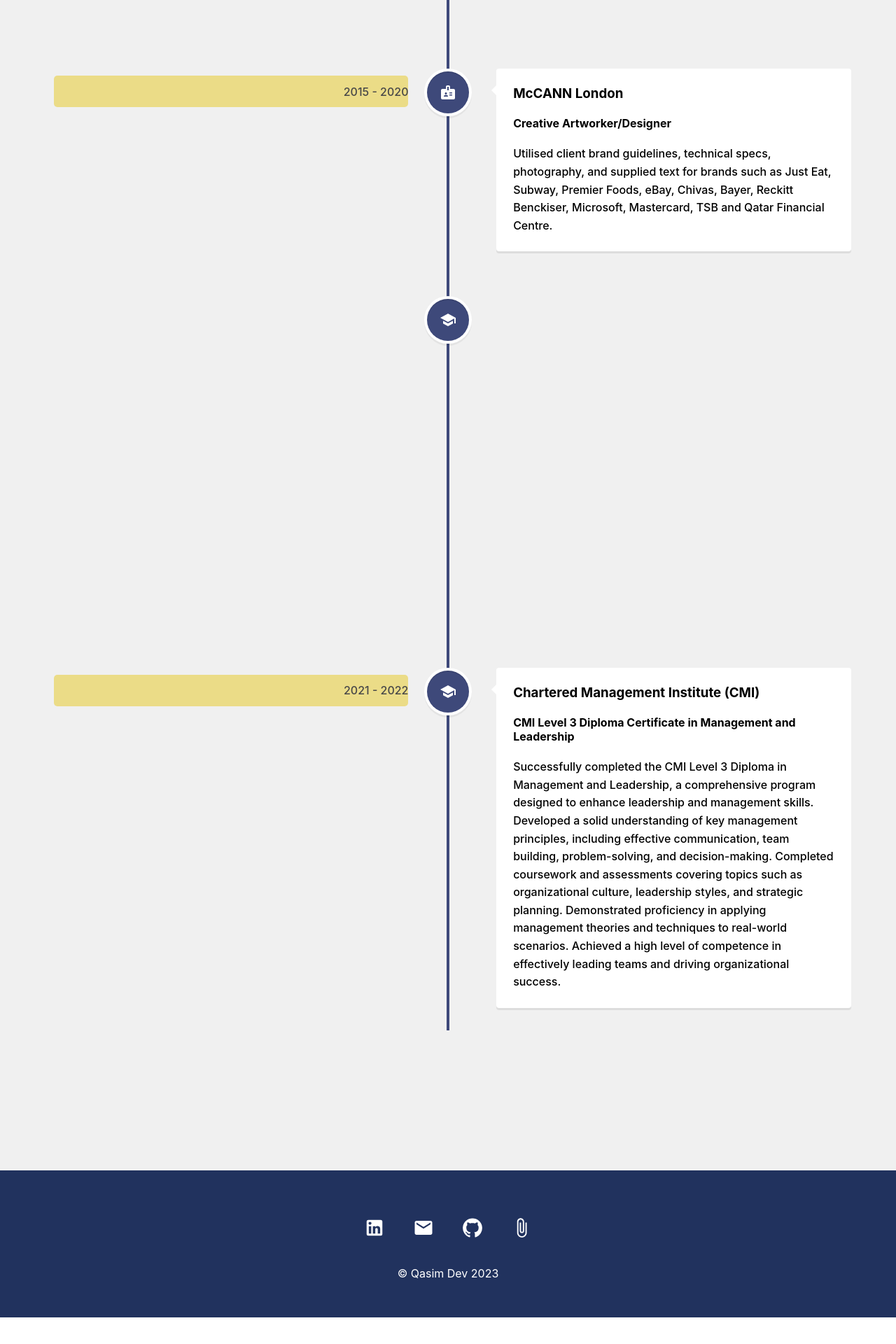
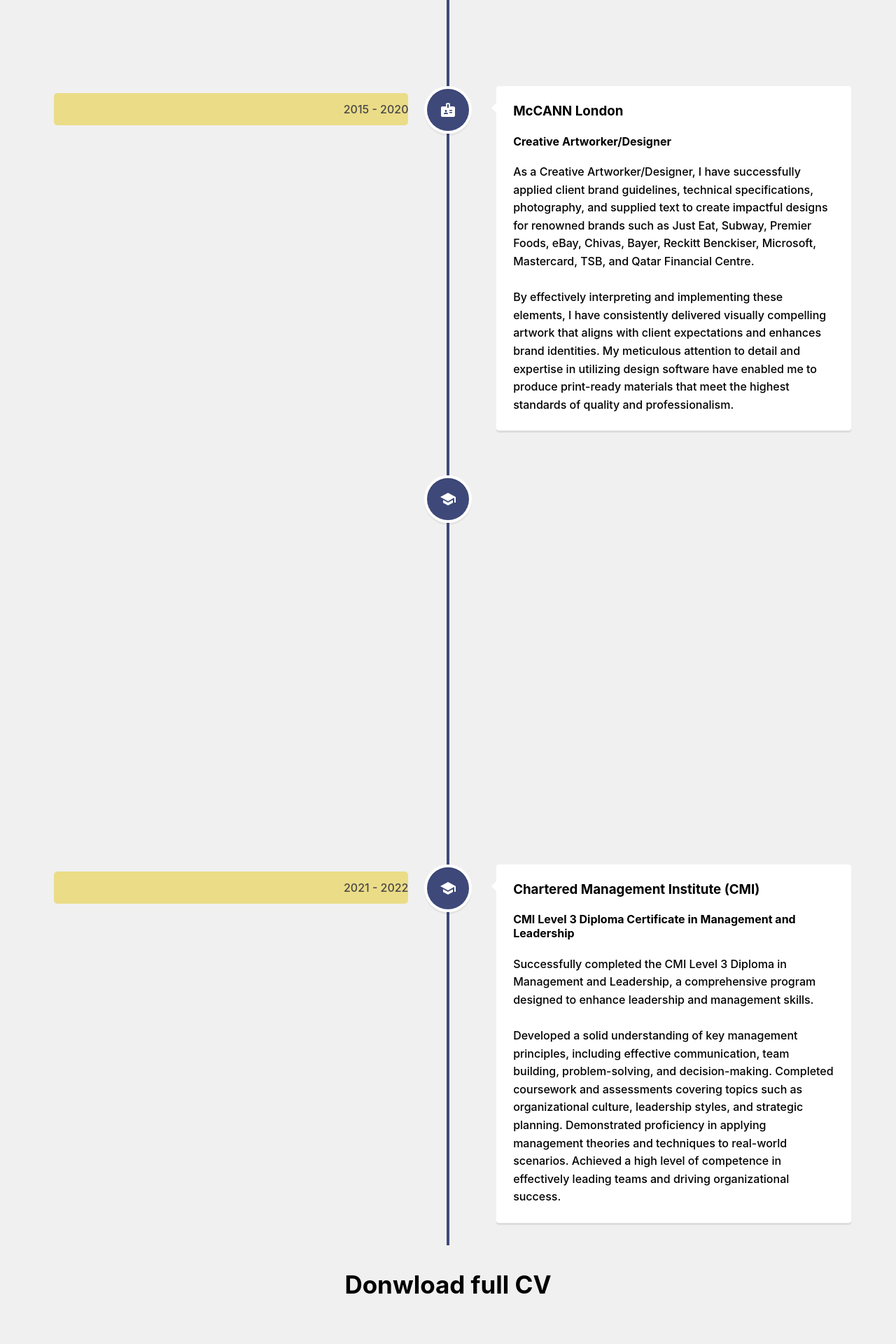
Before and after one commit to Qasim538/qas-portfolio, a React (Create React App) app: page /experience in a window 1280 px wide. Shown: the part 590-2510 px from the top of the page at 70% size. Before the commit the page ends 2472 px from the top, so only its background shows below. Built offline with nearby package versions, Linux system fonts and the light colour scheme.

Commit message:
updated CV to download

```diff
--- a/src/components/Footer.js
+++ b/src/components/Footer.js
@@ -2,7 +2,6 @@
 import LinkedInIcon from "@mui/icons-material/LinkedIn";
 import GitHubIcon from "@mui/icons-material/GitHub";
 import EmailIcon from "@mui/icons-material/Email";
-import AttachFileIcon from '@mui/icons-material/AttachFile';
 import "../styles/Footer.css"
 
 function Footer() {
@@ -17,9 +16,7 @@
         <a target="_blank" href="https://github.com/Qasim538">
         <GitHubIcon />
         </a>
-        <a href="">
-        <AttachFileIcon />
-        </a>
+
     </div>
     <p> &copy; Qasim Dev 2023</p>
 
--- a/src/pages/Experience.js
+++ b/src/pages/Experience.js
@@ -18,7 +18,7 @@
             date="2021 - Current" iconStyle={{background: "#e9d35b", color: "#ffffff"}} icon={<BadgeIcon />}
             > <h3 className="vertical-timeline-element-title"> Hogarth London</h3>
             <h4>Graphics Production Artist</h4>
-            <p> I possess a diverse skill set in the field of graphic design and production. With proficiency in industry-standard software and a keen eye for detail, I specialize in transforming creative concepts into visually appealing and high-quality designs. I excel in creating print-ready artwork, preparing files for production, and ensuring adherence to brand guidelines. With a strong understanding of color theory, typography, and layout principles, I am capable of producing engaging designs for various marketing materials, including Markeint Pages, Web Banners, Direct Email, and Landing Pages. Additionally, I am well-versed in collaborating with cross-functional teams, communicating effectively, and managing multiple projects within deadlines.</p>
+            <p> I possess a diverse skill set in the field of graphic design and production. With proficiency in industry-standard software and a keen eye for detail, I specialize in transforming creative concepts into visually appealing and high-quality designs. I excel in creating print-ready artwork, preparing files for production, and ensuring adherence to brand guidelines. <br></br> <br></br> With a strong understanding of color theory, typography, and layout principles, I am capable of producing engaging designs for various marketing materials, including Markeint Pages, Web Banners, Direct Email, and Landing Pages. Additionally, I am well-versed in collaborating with cross-functional teams, communicating effectively, and managing multiple projects within deadlines.</p>
             </VerticalTimelineElement>
 
             <VerticalTimelineElement
@@ -26,7 +26,9 @@
             date="2015 - 2020" iconStyle={{background: "#3e497a", color: "#ffffff"}} icon={<BadgeIcon />}
             > <h3 className="vertical-timeline-element-title"> McCANN London</h3>
             <h4>Creative Artworker/Designer</h4>
-            <p>Utilised client brand guidelines, technical specs, photography, and supplied text for brands such as Just Eat, Subway, Premier Foods, eBay, Chivas, Bayer, Reckitt Benckiser, Microsoft, Mastercard, TSB and Qatar Financial Centre.</p>
+            <p>
+            As a Creative Artworker/Designer, I have successfully applied client brand guidelines, technical specifications, photography, and supplied text to create impactful designs for renowned brands such as Just Eat, Subway, Premier Foods, eBay, Chivas, Bayer, Reckitt Benckiser, Microsoft, Mastercard, TSB, and Qatar Financial Centre. <br></br> <br></br>
+             By effectively interpreting and implementing these elements, I have consistently delivered visually compelling artwork that aligns with client expectations and enhances brand identities. My meticulous attention to detail and expertise in utilizing design software have enabled me to produce print-ready materials that meet the highest standards of quality and professionalism.</p>
             </VerticalTimelineElement>
 
             <VerticalTimelineElement
@@ -34,18 +36,23 @@
             date="2023" iconStyle={{background: "#3e497a", color: "#ffffff"}} icon={<SchoolIcon />}
             > <h3 className="vertical-timeline-element-title"> University of Birmingham</h3>
             <h4>Skills Boot Camp in Front-End Web Development</h4>
-            <p>I completed an intensive and immersive front-end web development boot camp focused on building a solid foundation in HTML, CSS, and JavaScript. Developed proficiency in responsive design principles and gained hands-on experience with popular frameworks like React. Successfully completed a series of challenging individual and group projects, including building fully functional websites and web applications. Received recognition for exceptional problem-solving abilities, attention to detail, and strong collaboration skills within a team-based learning environment. Demonstrated consistent growth and dedication to mastering cutting-edge web development technologies and industry best practices.</p>
+            <p>I completed an intensive and immersive front-end web development boot camp focused on building a solid foundation in HTML, CSS, and JavaScript. Developed proficiency in responsive design principles and gained hands-on experience with popular frameworks like React. <br></br> <br></br> Successfully completed a series of challenging individual and group projects, including building fully functional websites and web applications. Received recognition for exceptional problem-solving abilities, attention to detail, and strong collaboration skills within a team-based learning environment. Demonstrated consistent growth and dedication to mastering cutting-edge web development technologies and industry best practices.</p>
             </VerticalTimelineElement>
 
             <VerticalTimelineElement
             className="vertical-timeline-element--education"
-            date="2021 - 2022" iconStyle={{background: "#3e497a", color: "#ffffff"}} icon={<SchoolIcon />}
+            date=" 2021 - 2022 " iconStyle={{background: "#3e497a", color: "#ffffff"}} icon={<SchoolIcon />}
             > <h3 className="vertical-timeline-element-title"> Chartered Management Institute (CMI)</h3>
             <h4>CMI Level 3 Diploma Certificate in Management and Leadership</h4>
-            <p>Successfully completed the CMI Level 3 Diploma in Management and Leadership, a comprehensive program designed to enhance leadership and management skills. Developed a solid understanding of key management principles, including effective communication, team building, problem-solving, and decision-making. Completed coursework and assessments covering topics such as organizational culture, leadership styles, and strategic planning. Demonstrated proficiency in applying management theories and techniques to real-world scenarios. Achieved a high level of competence in effectively leading teams and driving organizational success.</p>
+            <p>Successfully completed the CMI Level 3 Diploma in Management and Leadership, a comprehensive program designed to enhance leadership and management skills. <br></br> <br></br> Developed a solid understanding of key management principles, including effective communication, team building, problem-solving, and decision-making. Completed coursework and assessments covering topics such as organizational culture, leadership styles, and strategic planning. Demonstrated proficiency in applying management theories and techniques to real-world scenarios. Achieved a high level of competence in effectively leading teams and driving organizational success.</p>
             </VerticalTimelineElement>
 
         </VerticalTimeline>
+        <div>
+        <a src="">
+        <h3 className="skills">Donwload full CV</h3>
+        </a>
+        </div>
 
         </div>
     )
--- a/src/pages/Home.js
+++ b/src/pages/Home.js
@@ -3,6 +3,9 @@
 import GitHubIcon from "@mui/icons-material/GitHub";
 import EmailIcon from "@mui/icons-material/Email";
 import "../styles/Home.css"
+import pdf from '../assets/Qasim-Dev-CV.pdf'
+
+
 
 
 function Home() {
@@ -10,7 +13,9 @@
         <div className="home">
 
         <div className="about">
+
         <h2> Hi, My Name is Qasim </h2>
+
         <div className="prompt">
             <p>
             A Web Developer with passion for learning and coding.
@@ -26,6 +31,11 @@
             <GitHubIcon />
             </a>
             </div>
+            <a target="_blank" href={pdf}>
+            <button>
+             Download CV
+            </button>
+            </a>
             </div>
         </div>
         <div className="skills">
@@ -39,7 +49,6 @@
             <h2> Additional Skills </h2>
             <span> Photoshop </span> <span> Illustrator </span> <span> InDesign </span> <span> Sketch </span> <span> Figma </span> <span> XD </span>
             </li>
-
         </ul>
         </div>
         </div>
--- a/src/styles/Footer.css
+++ b/src/styles/Footer.css
@@ -19,6 +19,7 @@
   }
   .socialMedia svg:hover {
     scale: 1.5;
+    color: #e9d35b;
   }
 
   .footer p {
--- a/src/styles/Home.css
+++ b/src/styles/Home.css
@@ -38,6 +38,18 @@
     margin: 5px;
     color: white;
   }
+    button {
+    padding: 10px 30px;
+    border-radius: 30px;
+    border: none;
+    cursor: pointer;
+    background-color: #e9d35b;
+    transition: all .5s;
+
+  }
+button:hover {
+  scale: 1.2;
+}
 
   .skills {
     font-size: 35px;
```
